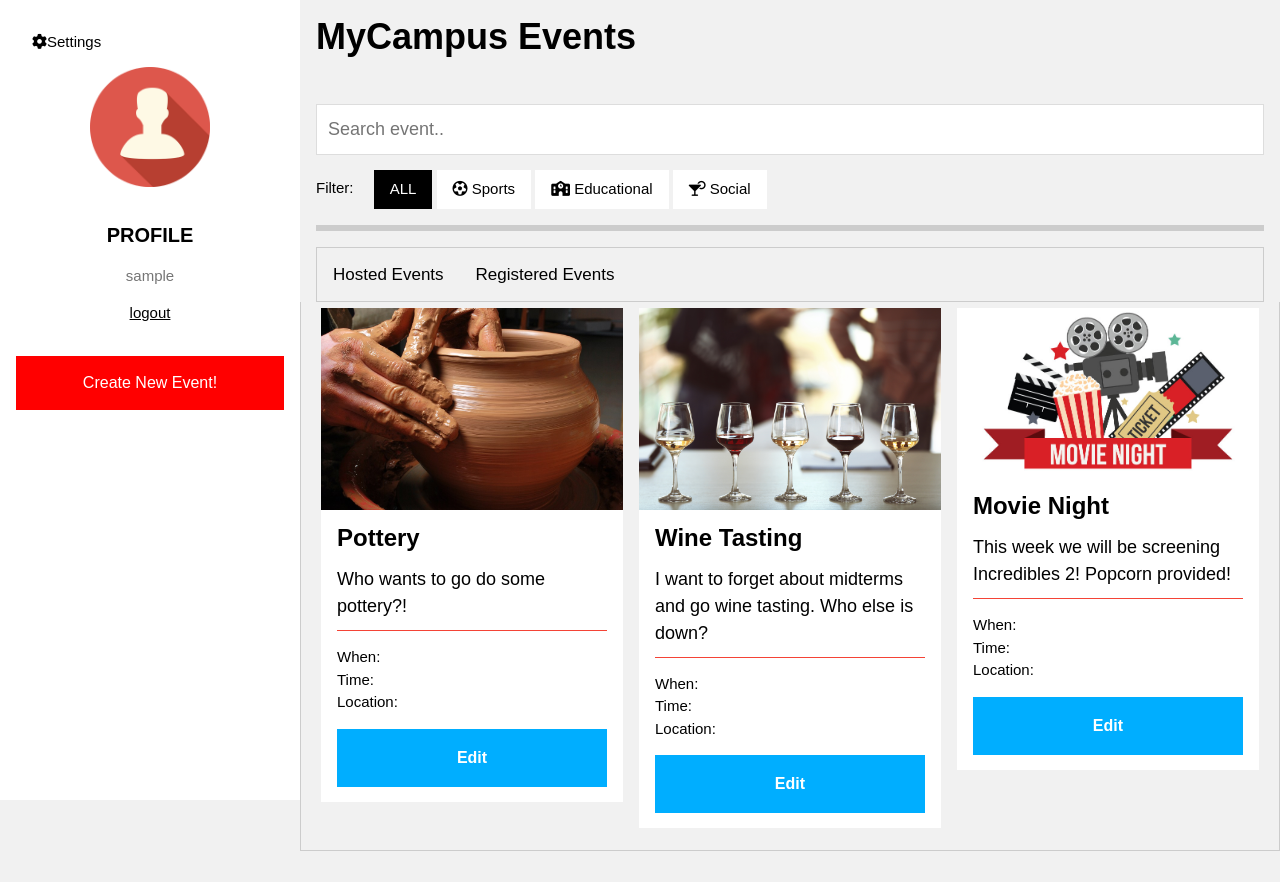
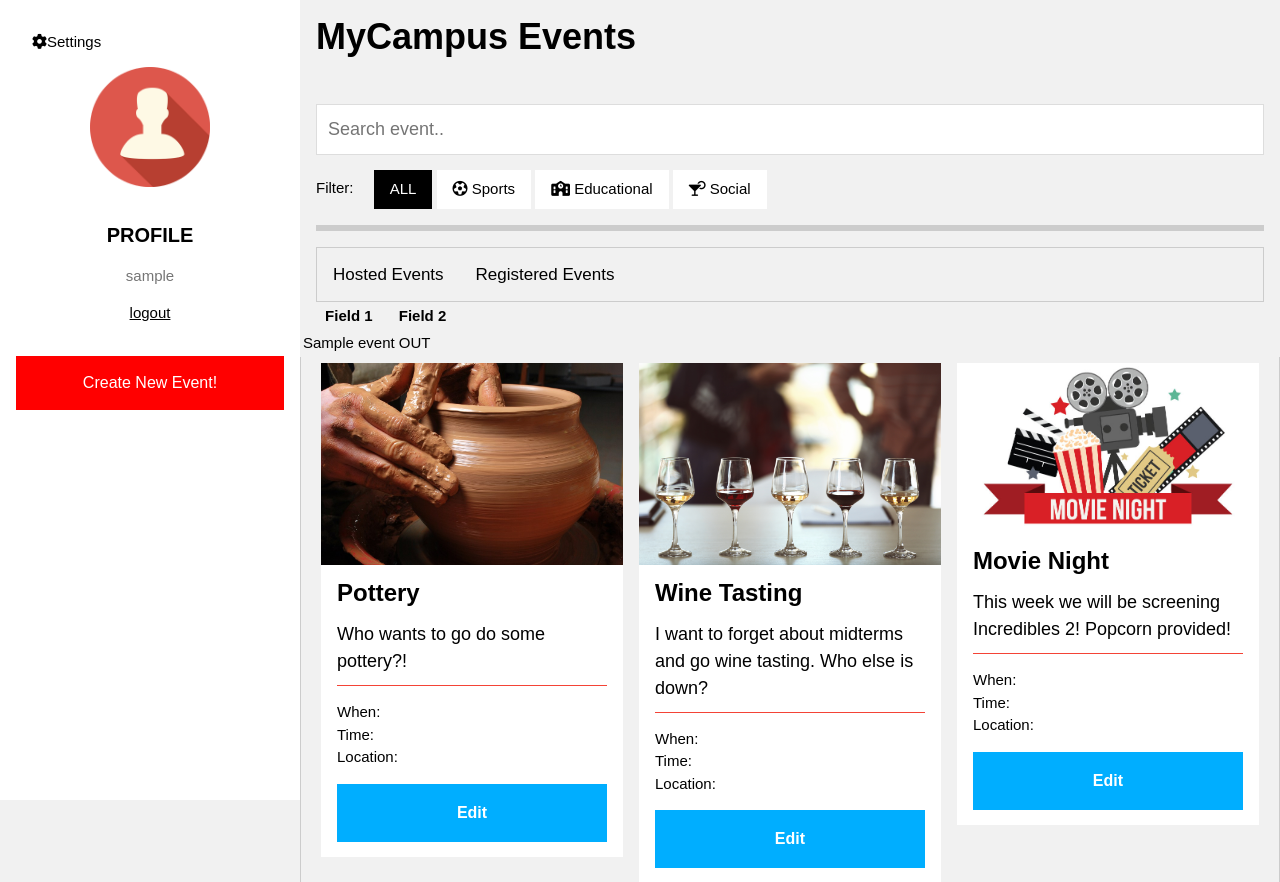
Before and after one commit to Citram/MyCampus-Backend, a Django app: page / in a window 1280 px wide. Shown: the top 882 px of the page. Run offline with Django 3.2, Linux system fonts and the light colour scheme; a user stored in the database is signed in; tables that the repository leaves empty hold one stand-in row (values such as "Sample post"); some libraries are stand-ins or nearby versions; some web fonts are replaced.

Commit message:
Added events get on event page
Also changed the urls, there is no more dashboard anymore

```diff
--- a/events/templates/events/create.html
+++ b/events/templates/events/create.html
@@ -190,6 +190,7 @@
             {{ event_form.as_p }}
             {{ address_form.as_p }}
             <center>
+                <!-- Will also add an alert for  -->
       <button class="editbtn" type="submit">Create</button>
       </center>
     </form>
--- a/events/templates/home.html
+++ b/events/templates/home.html
@@ -154,7 +154,7 @@
     </div>
     </center>
     <div class="w3-panel w3-large">
-        <button class="createbtn" onclick="window.location.href='/dashboard/events/create/'"
+        <button class="createbtn" onclick="window.location.href='/events/create/'"
         style="width:100%">Create New Event!</button>
     </div>
     <!--TODO: Display Followers and Following -->
@@ -189,6 +189,19 @@
 
       </div>
     </header>
+
+    <table>
+        <tr>
+            <th>Field 1</th>
+            <th>Field 2</th>
+        </tr>
+        {% for event in data_dbs %}
+        <tr>
+            <td>{{ event.name }}</td>
+            <td>{{ event.category }}</td>
+        </tr>
+        {% endfor %}
+    </table>
 
     <!-- First Photo Grid-->
     <div id= "Hosted" class="tabcontent w3-row-padding" style="display : block;">
--- a/events/templates/registration/login.html
+++ b/events/templates/registration/login.html
@@ -116,7 +116,7 @@ sign up of creating a user is setup! -->
           <br>
           <center><button class="button" onclick="document.getElementById('id01').style.display='block'"
                 style="width:150px;">Log In</button>
-                <button class="button" onclick="window.location.href='/dashboard/signup'"
+                <button class="button" onclick="window.location.href='/signup'"
                 style="width:150px;">Sign Up</button></center>
         </div>
 
--- a/events/urls.py
+++ b/events/urls.py
@@ -6,5 +6,7 @@ from . import views
 
 urlpatterns = [
     path('events/create/', views.create_event, name='create_event'),
-    path('events/delete/', views.delete_event, name='delete_event')
+    path('events/delete/', views.delete_event, name='delete_event'),
+    path('', views.get_all_events, name='getallevents'),
+
 ]
--- a/events/views.py
+++ b/events/views.py
@@ -52,6 +52,12 @@ def delete_event(request):
                     'delete_form': delete_form
                 })
 
+def get_all_events(request):
+
+    data_dbs =  Event.objects.all()
+    data_out = {'data_dbs': data_dbs}
+    return render(request, 'home.html', data_out)
+
 
 def register_for_event(request):
     if request.method == 'POST':
--- a/mycampus_backend/urls.py
+++ b/mycampus_backend/urls.py
@@ -19,9 +19,10 @@ from django.views.generic.base import TemplateView # new
 
 urlpatterns = [
     path('admin/', admin.site.urls),
-    path('dashboard/', include('users.urls')),
-    path('dashboard/', include('events.urls')),
+    path('', include('users.urls')),
+    path('', include('events.urls')),
+    path("/", include('events.urls')),
 
-    path('dashboard/', include('django.contrib.auth.urls')), # dashboard login page
+    path('', include('django.contrib.auth.urls')), # dashboard login page
     path('', TemplateView.as_view(template_name='home.html'), name='home'), # Template view for redirecting home to home.html
     ]
```
